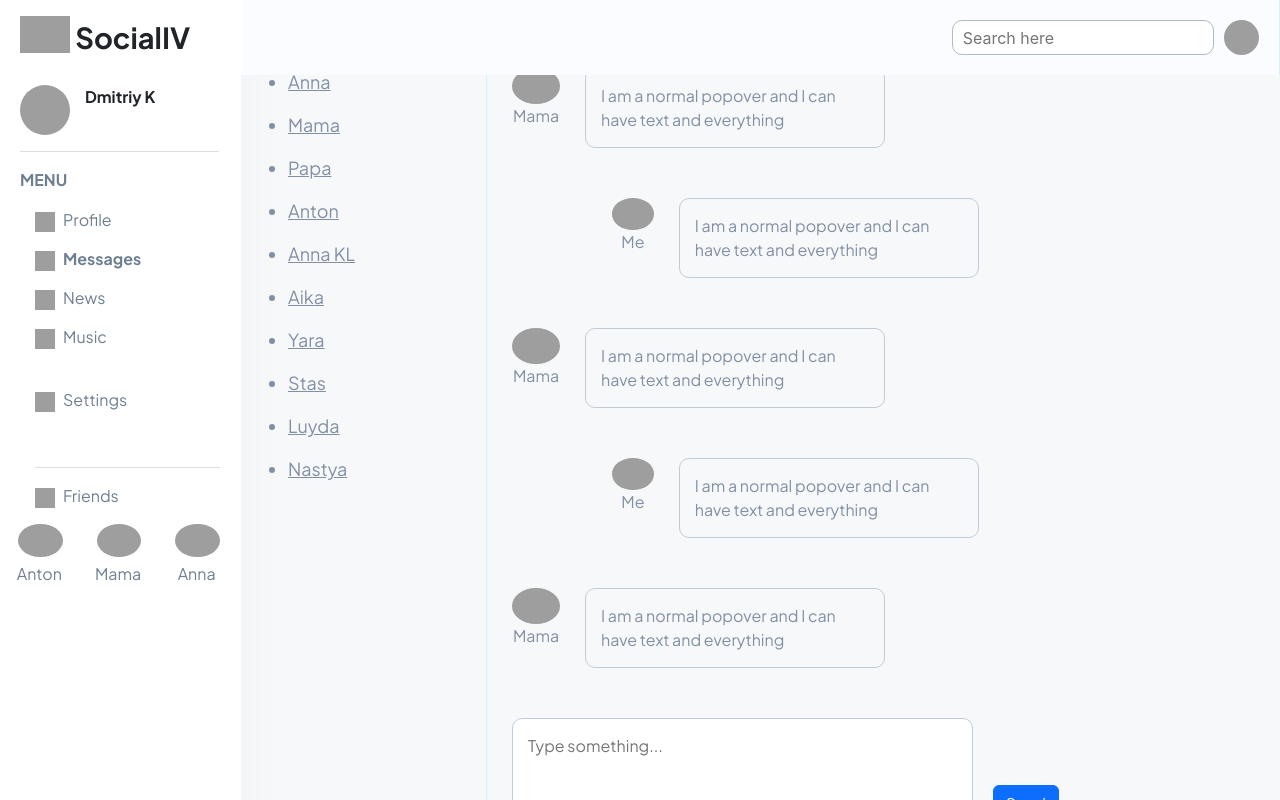
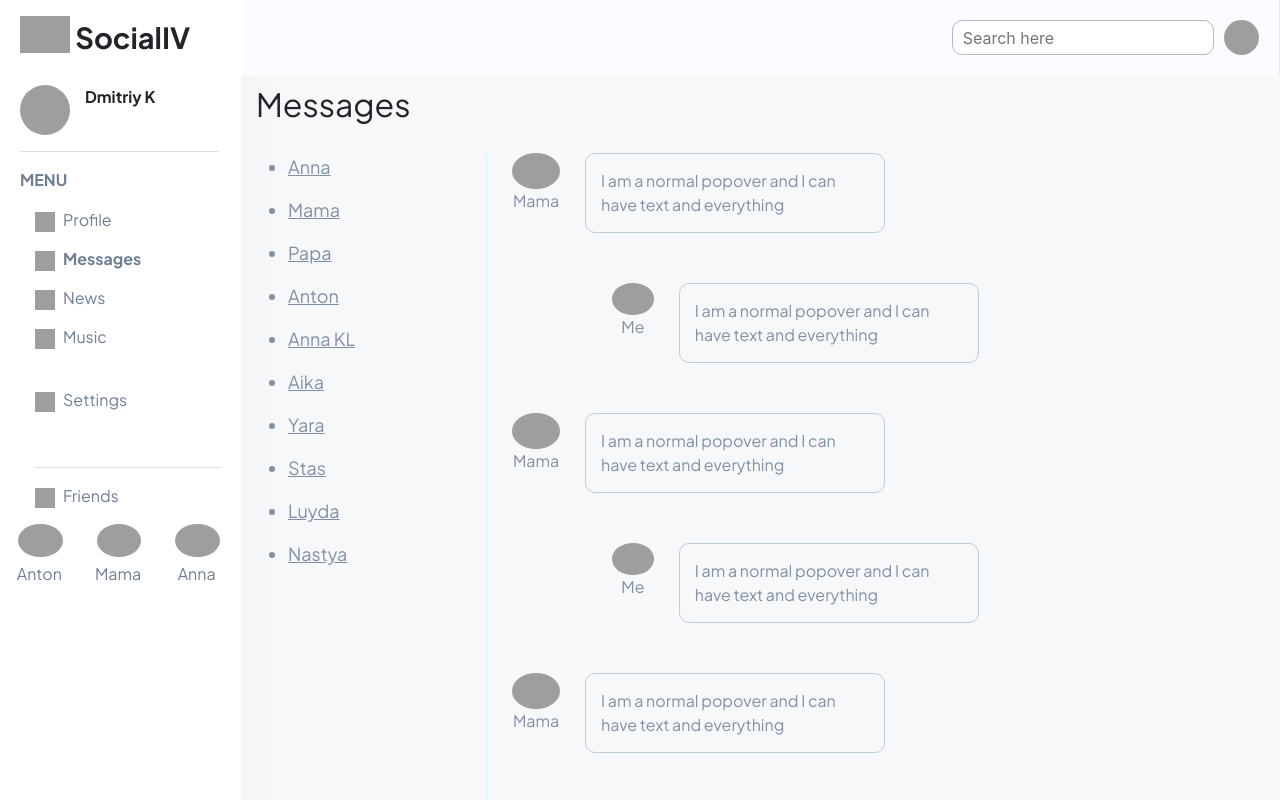
Before and after one commit to anna1luna/react_redux, a React (Create React App) app in the folder my-app/: page /messages in a window 1280 px wide. Shown: the top 800 px of the page. Built offline with nearby package versions, Linux system fonts and the light colour scheme; grey boxes are pictures that could not be loaded; a web font is replaced by a local one.

Commit message:
added mt for fixed menu

```diff
--- a/my-app/src/components/msgs/messages.jsx
+++ b/my-app/src/components/msgs/messages.jsx
@@ -6,7 +6,7 @@ const Messages = (props) => {
   const MsgsData = props.MsgsData;
   const SendersData = props.SendersData;
   return (
-    <div>
+    <div className={s.messages}>
       <h2 className={s.heading}>Messages</h2>
       <div className={s.container}>
         <Senders SendersData={SendersData} />
--- a/my-app/src/components/msgs/messages.module.css
+++ b/my-app/src/components/msgs/messages.module.css
@@ -60,3 +60,7 @@
   margin-left: 20px;
   margin-bottom: 20px;
 }
+
+.messages {
+  margin-top: 85px;
+}
--- a/my-app/src/components/music/music.module.css
+++ b/my-app/src/components/music/music.module.css
@@ -1,3 +1,4 @@
 .container {
   background-color: aquamarine;
+  margin-top: 85px;
 }
--- a/my-app/src/components/news/news.module.css
+++ b/my-app/src/components/news/news.module.css
@@ -1,3 +1,4 @@
 .container {
   background-color: aquamarine;
+  margin-top: 85px;
 }
--- a/my-app/src/components/settings/settings.module.css
+++ b/my-app/src/components/settings/settings.module.css
@@ -1,3 +1,4 @@
 .container {
   background-color: aquamarine;
+  margin-top: 85px;
 }
```
